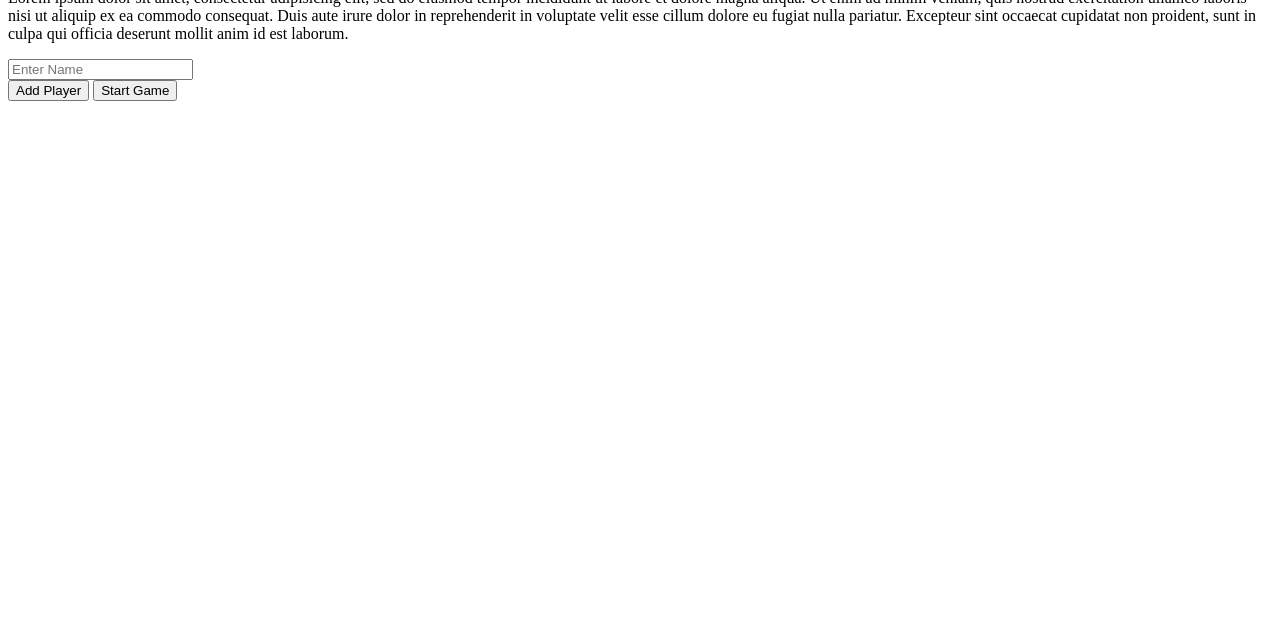
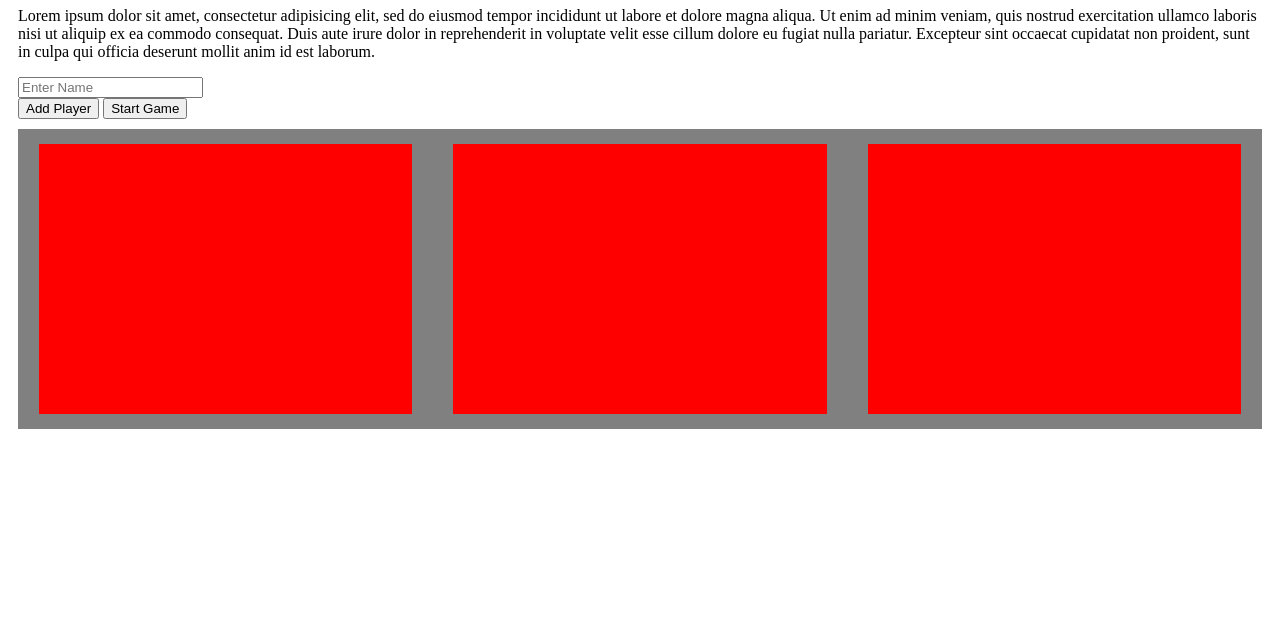
Before and after one commit to WojoSite/WheelOfLuck, a plain HTML site: page index.html in a window 1280 px wide. Shown: the part 162-800 px from the top of the page. Drawn offline with nearby package versions, Linux system fonts and the light colour scheme.

Commit message:
Added styles to header and contestants divs

```diff
--- a/index.html
+++ b/index.html
@@ -40,12 +40,42 @@
     </div>
 
     <!-- GAME BOARD CONTAINER (displays upon start button click)-->
+    <div id="gameboard-container">
 
       <!-- CONTESTANTS CONTAINER: flexbox -->
+      <div id="contestants-container">
         <!-- CONTESTANT DIV -->
+        <div class="contestant" id="contestant1">
+
           <!-- CONTESTANT NAME - DYNAMICALLY CREATED -->
+          <div class="contestant-name" id="contestant1-name"></div>
           <!-- CONTESTANT POINTS -->
+          <div class="contestant-points" id="contestant1-pts"></div>
+
           <!-- SOLVE BUTTON -->
+
+        </div>
+        <div class="contestant" id="contestant2">
+
+          <!-- CONTESTANT NAME - DYNAMICALLY CREATED -->
+          <div class="contestant-name" id="contestant2-name"></div>
+          <!-- CONTESTANT POINTS -->
+          <div class="contestant-points" id="contestant2-pts"></div>
+
+          <!-- SOLVE BUTTON -->
+
+        </div>
+        <div class="contestant" id="contestant3">
+
+          <!-- CONTESTANT NAME - DYNAMICALLY CREATED -->
+          <div class="contestant-name" id="contestant3-name"></div>
+          <!-- CONTESTANT POINTS -->
+          <div class="contestant-points" id="contestant3-pts"></div>
+
+          <!-- SOLVE BUTTON -->
+
+        </div>
+      </div>
 
       <!-- SPIN CONTAINER ????? -->
         <!-- CIRCLE BUTTON ????? -->
@@ -61,6 +91,8 @@
         <!-- GUESSED LETTERS DIV - DYNAMICALLY CREATED -->
           <!-- GUESSED LETTERS DISPLAY -->
 
+    </div>
+
       <!-- GAME OVER MODAL -->
         <!-- TEXT DISPLAY -->
         <!-- NEW GAME (REFRESH PAGE) -->
--- /dev/null
+++ b/sass/_gameboard.scss
@@ -0,0 +1,20 @@
+
+
+#gameboard-container{
+  box-sizing: border-box;
+  #contestants-container{
+    display: flex;
+    flex-direction: row;
+    justify-content: center;
+    height: 300px;
+    width: 100%;
+    margin: 10px auto;
+    background: gray;
+    .contestant{
+      height: 90%;
+      width: 30%;
+      margin: 15px auto;
+      background-color: red;
+    }
+  }
+}
--- /dev/null
+++ b/sass/_startgame.scss
@@ -0,0 +1,6 @@
+
+
+#start-game-container{
+  box-sizing: border-box;
+
+}
--- a/sass/main.scss
+++ b/sass/main.scss
@@ -0,0 +1,8 @@
+@import 'header';
+@import 'startgame';
+@import 'gameboard';
+
+body{
+  box-sizing: border-box;
+  padding: 10px;
+}
--- a/script.js
+++ b/script.js
@@ -170,9 +170,9 @@ $(document).ready(function($) {
       }
     },
     gameBoardCreator: function(){
-      // but first:
-        // If the Contestants Array = 0, ask user to enter at least one contestant to play (or disable "add" or "submit" button)
         console.log("gameBoardCreator!");
+
+
     },
 
       // ======== Contestant Constructor ========
```
Also changed, not shown: sass/_header.scss (added), style.css, 1 other file.
